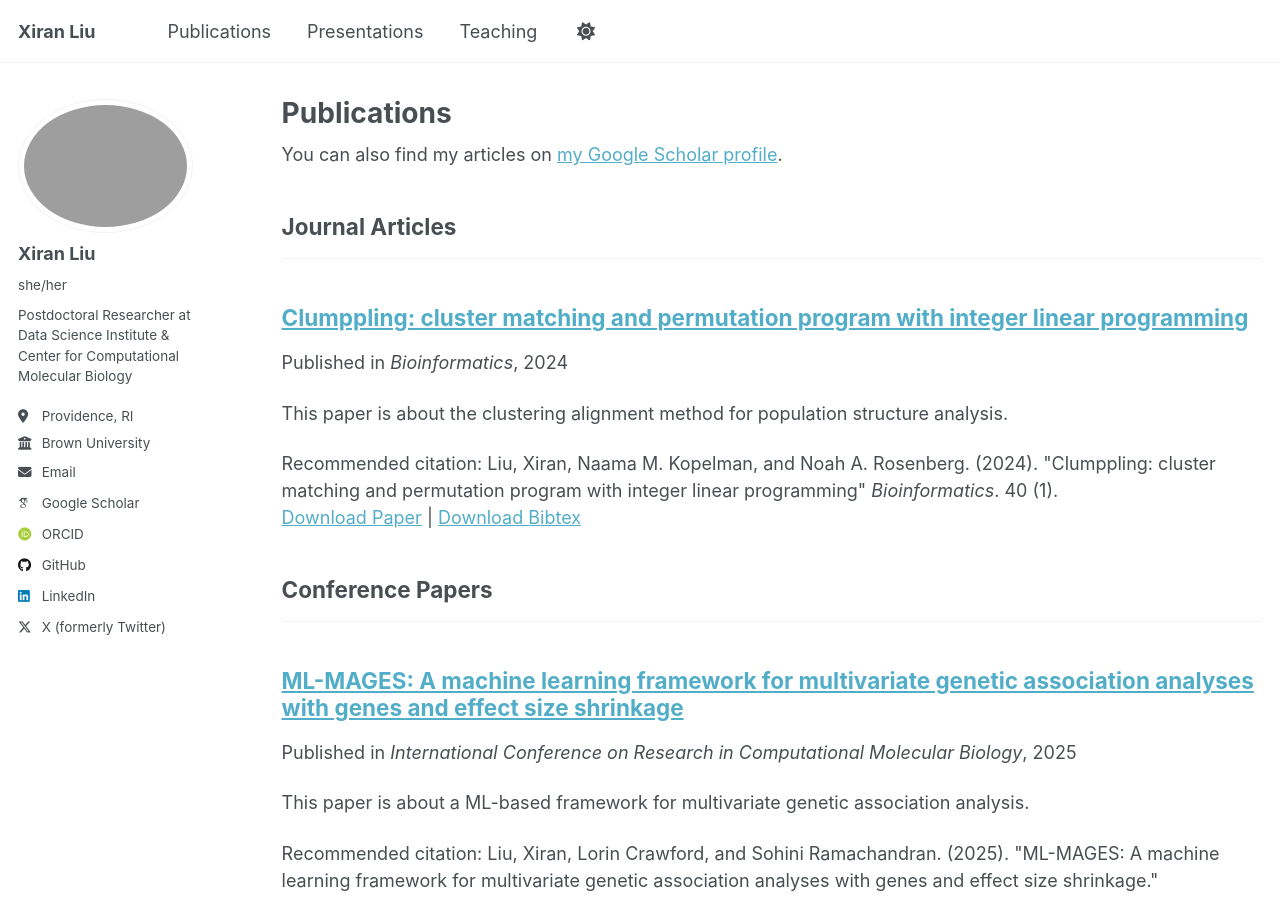
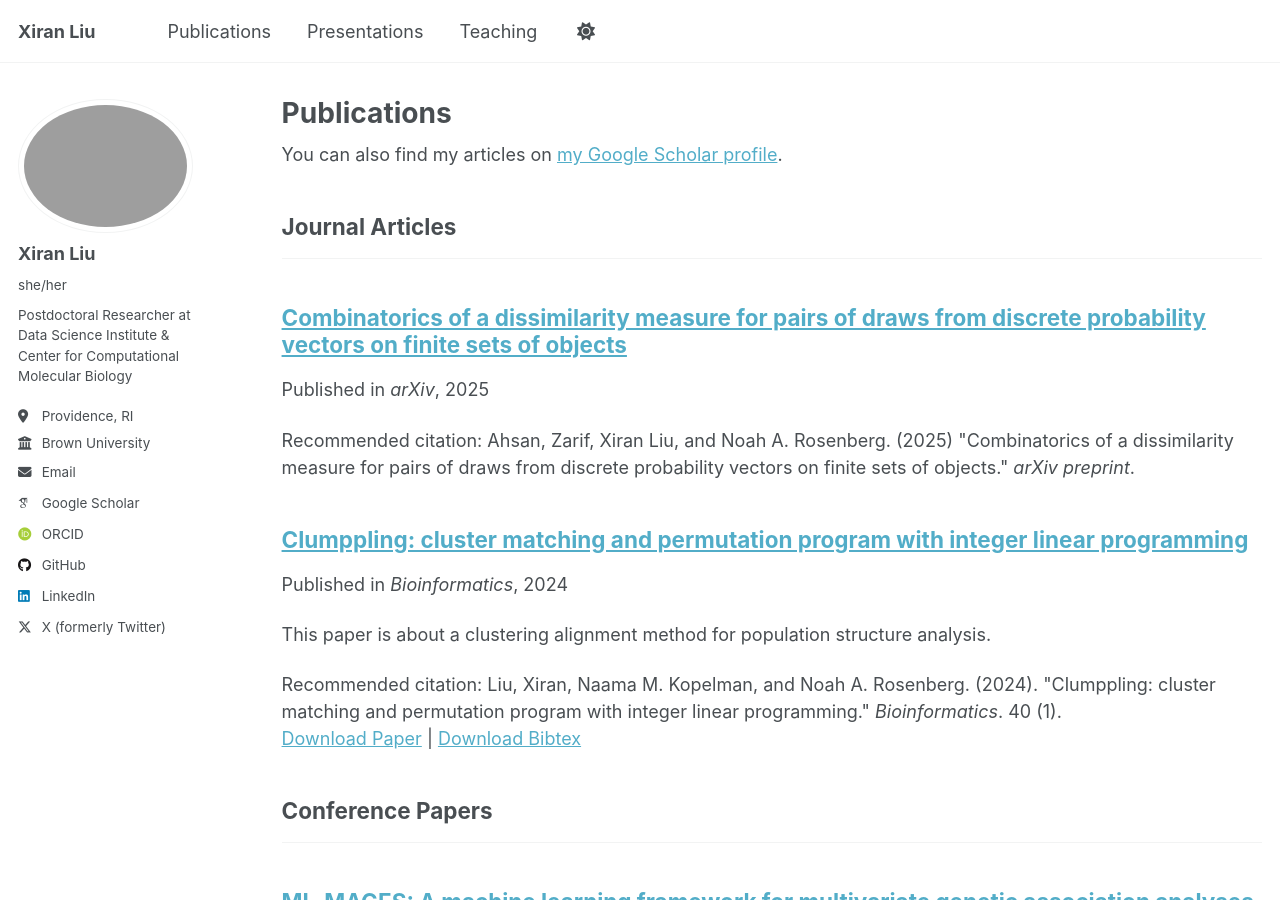
Before and after one commit to xr-cc/xr-cc.github.io, a Jekyll site: the page built from _pages/publications.html, in a window 1280 px wide and 900 px high. Built offline with Jekyll 4.4.1, drawn with Linux system fonts in a browser that asks for light colours; some web fonts are replaced; a script that is not in the unit is left out.

Commit message:
update pubs

```diff
--- a/_publications/clumppling2024.md
+++ b/_publications/clumppling2024.md
@@ -3,11 +3,11 @@ title: "Clumppling: cluster matching and permutation program with integer linear
 collection: publications
 category: manuscripts
 permalink: /publication/clumppling2024
-excerpt: 'This paper is about the clustering alignment method for population structure analysis.'
+excerpt: 'This paper is about a clustering alignment method for population structure analysis.'
 date: 2024-01-01
 venue: 'Bioinformatics'
 # slidesurl: 'https://academicpages.github.io/files/slides1.pdf'
 paperurl: 'https://xr-cc.github.io/files/LiuEtAl2024Clumppling.pdf'
 bibtexurl: 'https://xr-cc.github.io/files/LiuEtAl2024Clumppling.bib'
-citation: 'Liu, Xiran, Naama M. Kopelman, and Noah A. Rosenberg. (2024). &quot;Clumppling: cluster matching and permutation program with integer linear programming&quot; <i>Bioinformatics</i>. 40 (1).'
+citation: 'Liu, Xiran, Naama M. Kopelman, and Noah A. Rosenberg. (2024). &quot;Clumppling: cluster matching and permutation program with integer linear programming.&quot; <i>Bioinformatics</i>. 40 (1).'
 ---
--- /dev/null
+++ b/_publications/combinatorics2025.md
@@ -0,0 +1,12 @@
+---
+title: "Combinatorics of a dissimilarity measure for pairs of draws from discrete probability vectors on finite sets of objects"
+collection: publications
+category: manuscripts
+permalink: /publication/combinatorics2025
+date: 2025-01-01
+venue: 'arXiv'
+# slidesurl: 'https://academicpages.github.io/files/slides1.pdf'
+# paperurl: 'https://xr-cc.github.io/files/LiuEtAl2024Clumppling.pdf'
+# bibtexurl: 'https://xr-cc.github.io/files/LiuEtAl2024Clumppling.bib'
+citation: 'Ahsan, Zarif, Xiran Liu, and Noah A. Rosenberg. (2025)  &quot;Combinatorics of a dissimilarity measure for pairs of draws from discrete probability vectors on finite sets of objects.&quot; <i>arXiv preprint</i>.'
+---
```
